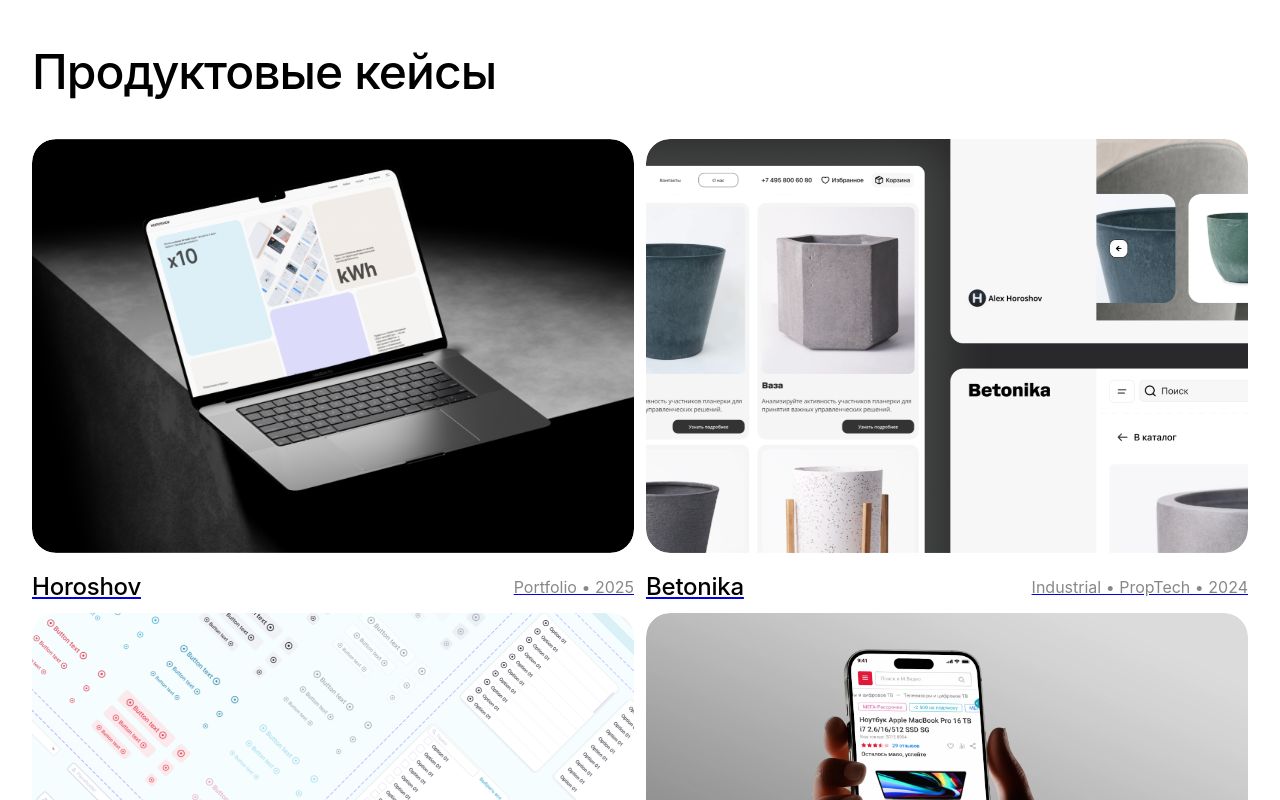
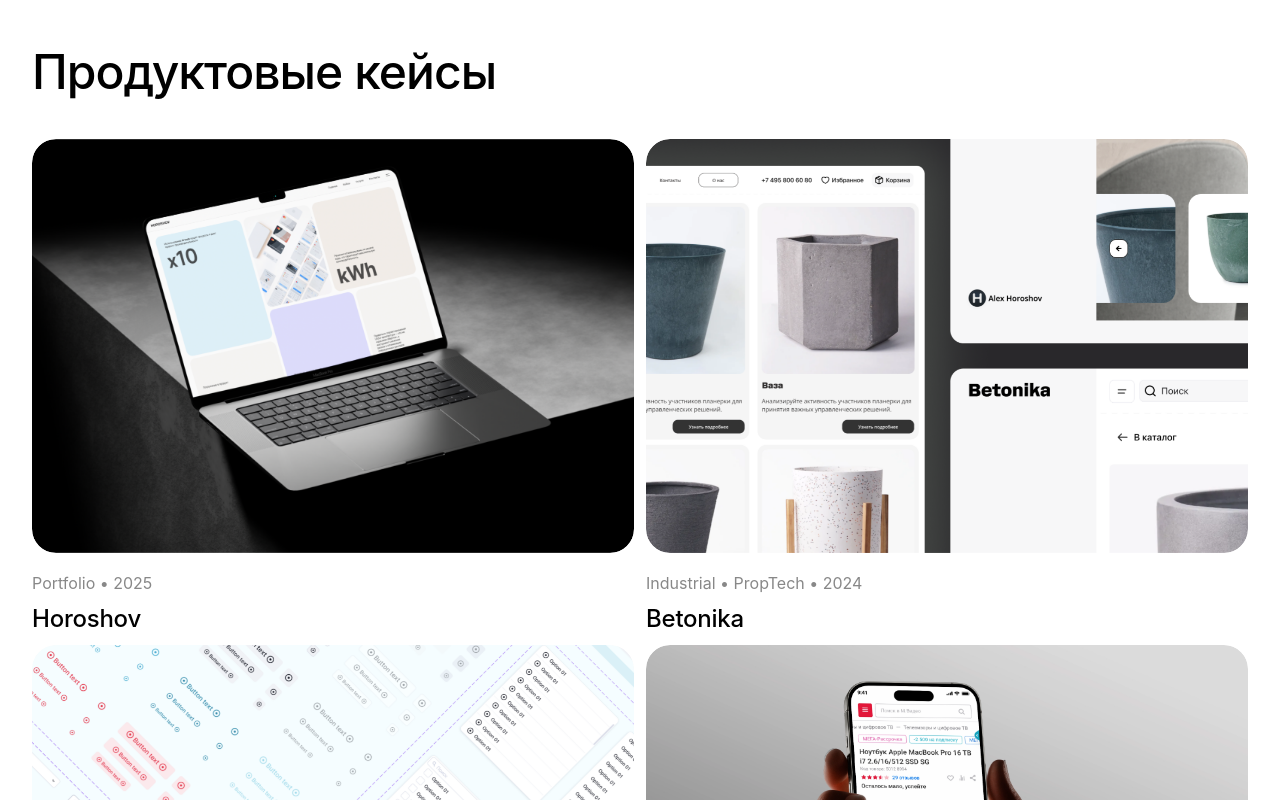
Before and after one commit to Horoshov/my-portfolio, a React (Vite) app: page / in a window 1280 px wide. Shown: the part 2140-2940 px from the top of the page. Built offline with nearby package versions, Linux system fonts and the light colour scheme.

Commit message:
Revert changes to ProjectCard layout and spacing

```diff
--- a/src/components/ProjectCard.css
+++ b/src/components/ProjectCard.css
@@ -1,5 +1,4 @@
 /* --- Оригинальные стили карточки и подписей --- */
-  margin-bottom: 80px;
 .pc-card {
   display: flex;
   flex-direction: column;
@@ -45,9 +44,7 @@
 
 .pc-body {
   display: flex;
-  flex-direction: row;
-  align-items: center;
-  justify-content: space-between;
+  flex-direction: column;
   gap: 12px;
 }
 
--- a/src/components/ProjectCard.jsx
+++ b/src/components/ProjectCard.jsx
@@ -29,8 +29,10 @@ const ProjectCard = ({ project, index = 0 }) => {
 
         {/* Восстановленный блок подписей */}
         <div className="pc-body">
+          <div className="pc-meta">
+            <span className="pc-tag">{project.cat}</span>
+          </div>
           <h4 className="pc-title">{project.title}</h4>
-          <span className="pc-tag">{project.cat}</span>
         </div>
       </Link>
     </motion.div>
```
